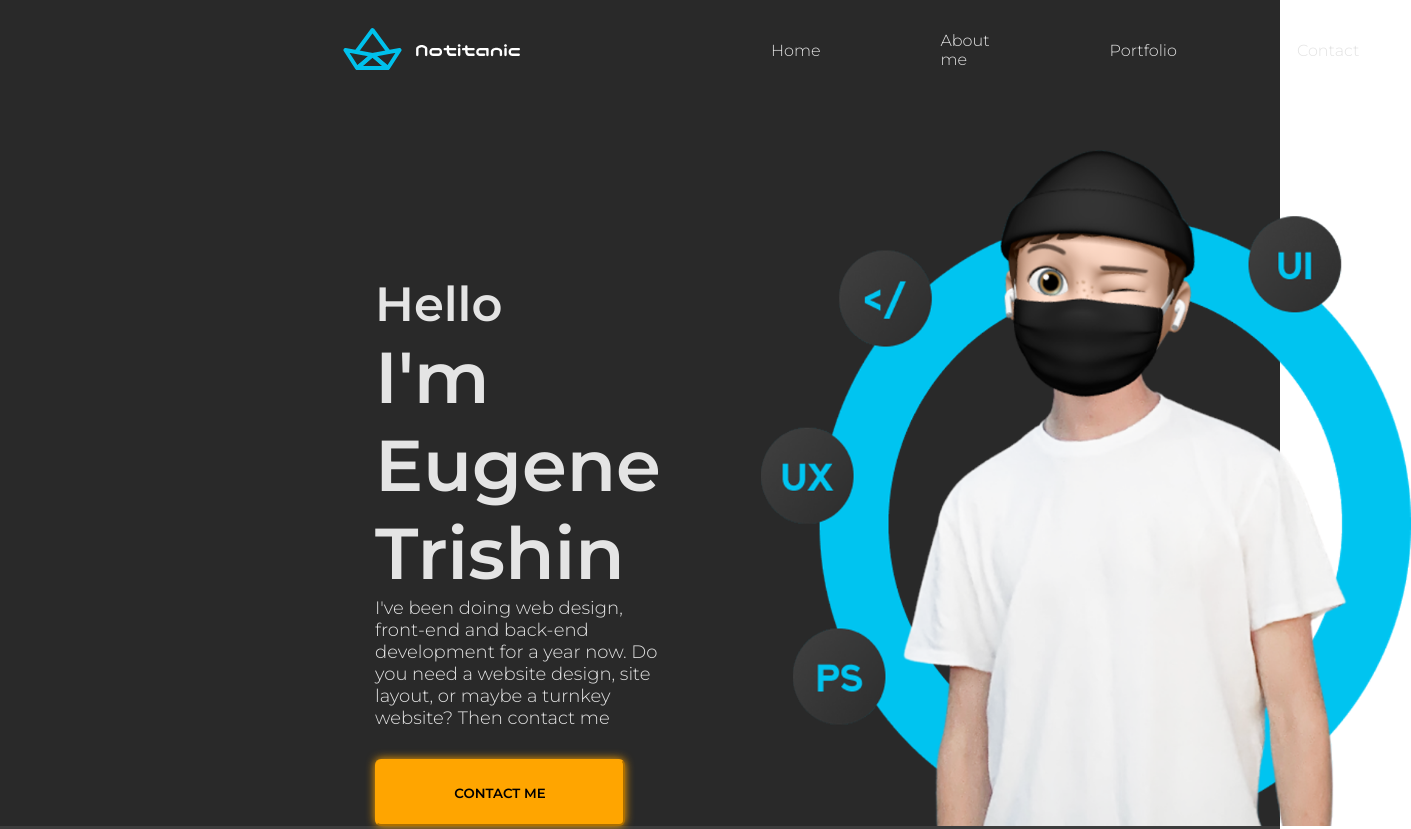
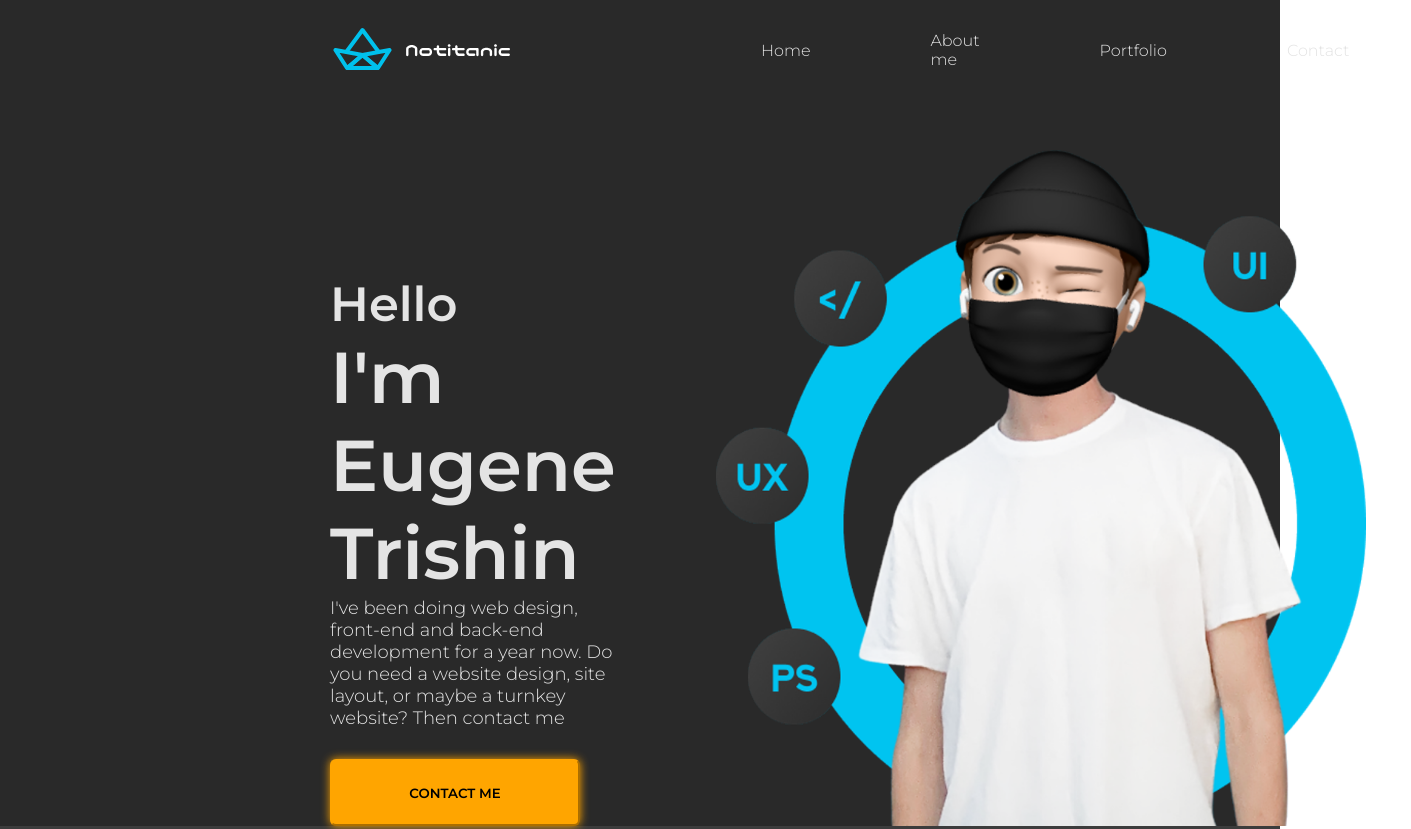
Before and after one commit to Evgeny135/portfolio, a plain HTML site: page index.html in a window 1280 px wide. Shown: the top 829 px of the page, 1411 px wide, since content can reach past the window. Drawn offline with Linux system fonts and the light colour scheme.

Commit message:
create fragmenst

```diff
--- a/style.css
+++ b/style.css
@@ -9,7 +9,7 @@
 header{
     box-sizing: border-box;
     width: 100%;
-    padding: 26px 435px 26px 340px;
+    padding: 26px 435px 26px 330px;
     display: flex;
     background-color: #292929;
 }
@@ -52,7 +52,7 @@ a:hover {
 }
 
 .home-title{
-    margin-left: 375px;
+    margin-left: 330px;
     margin-right: 100px;
     padding-top: 175px;
 }
```
